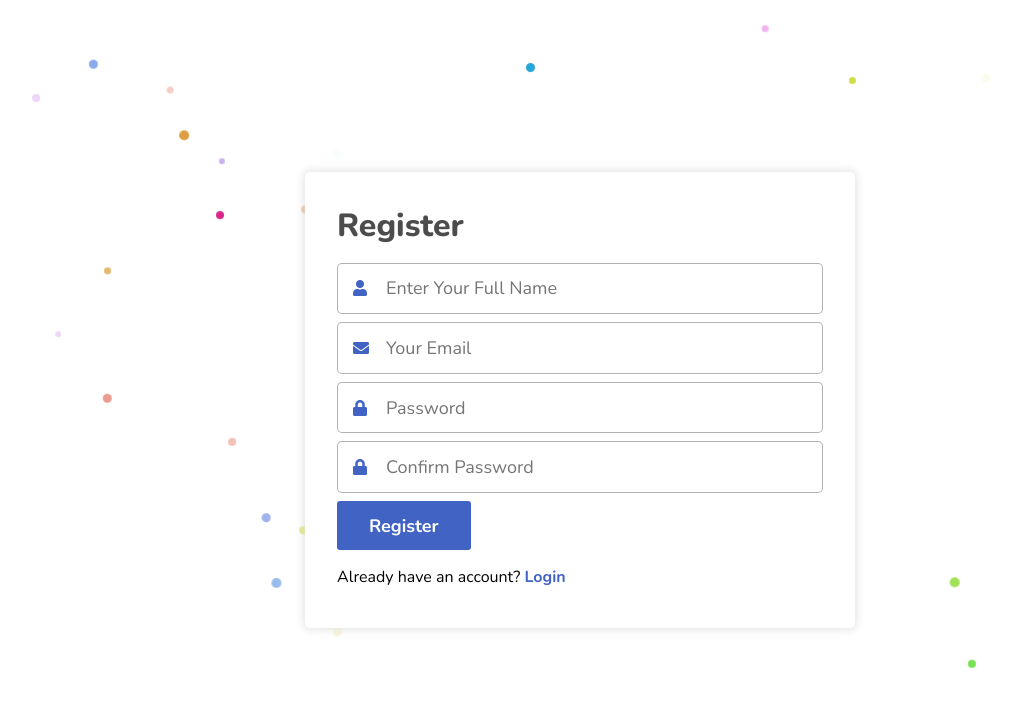
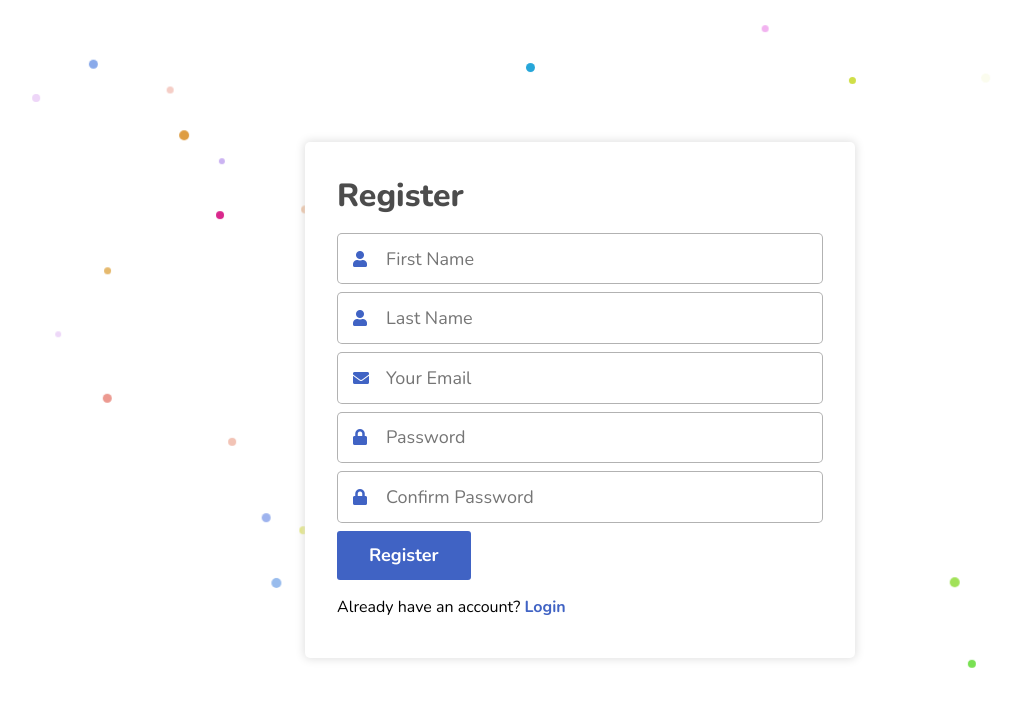
Before and after one commit to NjohPrince/bridgelabs-tasks, a React (Create React App) app: page /auth/register in a window 1280 px wide. Shown: the top 706 px of the page, without its empty margins (60-1081 px from the left). Built offline with nearby package versions, Linux system fonts and the light colour scheme.

Commit message:
class -> className auth

```diff
--- a/src/containers/auth/Login.page.jsx
+++ b/src/containers/auth/Login.page.jsx
@@ -47,8 +47,8 @@ const LoginPage = () => {
   return (
     <div className="auth-container relative flex default-container a-j-center">
       {preLoadParticles.length > 0 &&
-        preLoadParticles.map(() => {
-          return <div class="particle"></div>;
+        preLoadParticles.map((index) => {
+          return <div key={index} className="particle"></div>;
         })}
       <form onSubmit={handleSubmit} className="auth">
         <div className="form-control">
--- a/src/containers/auth/Register.page.jsx
+++ b/src/containers/auth/Register.page.jsx
@@ -8,13 +8,15 @@ const RegisterPage = () => {
 
   const [erorrMessage, setErrorMessage] = useState('');
   const [formData, setFormData] = useState({
-    fullname: '',
+    first_name: '',
+    last_name: '',
     email: '',
     password: '',
     confirm_password: '',
+    avatar: 'https://www.gravatar.com/avatar/205e460b479e2e5b48aec07710c08d50',
   });
 
-  const { fullname, email, password, confirm_password } = formData;
+  const { first_name, last_name, email, password, confirm_password } = formData;
   const onChange = (e) => {
     setFormData({ ...formData, [e.target.name]: e.target.value });
     setErrorMessage('');
@@ -31,13 +33,14 @@ const RegisterPage = () => {
     if (
       email === '' ||
       password === '' ||
-      fullname === '' ||
+      first_name === '' ||
+      last_name === '' ||
       confirm_password === ''
     ) {
       setErrorMessage('Please fill out all fields!');
       return;
     }
-    if (fullname.length <= 2) {
+    if (first_name.length < 2 || last_name.length < 2) {
       setErrorMessage('Name length too short!');
       return;
     }
@@ -53,14 +56,14 @@ const RegisterPage = () => {
       setErrorMessage('Passwords must match!');
       return;
     }
-    console.log(email, password);
+    console.log(formData);
   };
 
   return (
     <div className="auth-container relative flex default-container a-j-center">
       {preLoadParticles.length > 0 &&
-        preLoadParticles.map(() => {
-          return <div class="particle"></div>;
+        preLoadParticles.map((index) => {
+          return <div key={index} className="particle"></div>;
         })}
       <form onSubmit={handleSubmit} className="auth">
         <div className="form-control">
@@ -70,19 +73,53 @@ const RegisterPage = () => {
         </div>
         <div className="form-control flex a-j-center">
           <i className="fas fa-user" aria-hidden="true"></i>
-          <input onChange={onChange} name="fullname" value={fullname} type="text" placeholder="Enter Your Full Name" />
+          <input
+            onChange={onChange}
+            name="first_name"
+            value={first_name}
+            type="text"
+            placeholder="First Name"
+          />
+        </div>
+        <div className="form-control flex a-j-center">
+          <i className="fas fa-user" aria-hidden="true"></i>
+          <input
+            onChange={onChange}
+            name="last_name"
+            value={last_name}
+            type="text"
+            placeholder="Last Name"
+          />
         </div>
         <div className="form-control flex a-j-center">
           <i className="fas fa-envelope" aria-hidden="true"></i>
-          <input onChange={onChange} name="email" value={email} type="text" placeholder="Your Email" />
+          <input
+            onChange={onChange}
+            name="email"
+            value={email}
+            type="text"
+            placeholder="Your Email"
+          />
         </div>
         <div className="form-control flex a-j-center">
           <i className="fas fa-lock" aria-hidden="true"></i>
-          <input onChange={onChange} name="password" value={password} type="password" placeholder="Password" />
+          <input
+            onChange={onChange}
+            name="password"
+            value={password}
+            type="password"
+            placeholder="Password"
+          />
         </div>
         <div className="form-control flex a-j-center">
           <i className="fas fa-lock" aria-hidden="true"></i>
-          <input onChange={onChange} name="confirm_password" value={confirm_password} type="password" placeholder="Confirm Password" />
+          <input
+            onChange={onChange}
+            name="confirm_password"
+            value={confirm_password}
+            type="password"
+            placeholder="Confirm Password"
+          />
         </div>
         <div className="form-control">
           <button type="submit">Register</button>
```
Also changed, not shown: 1 other file (tests, documents, lock files or other folders).
